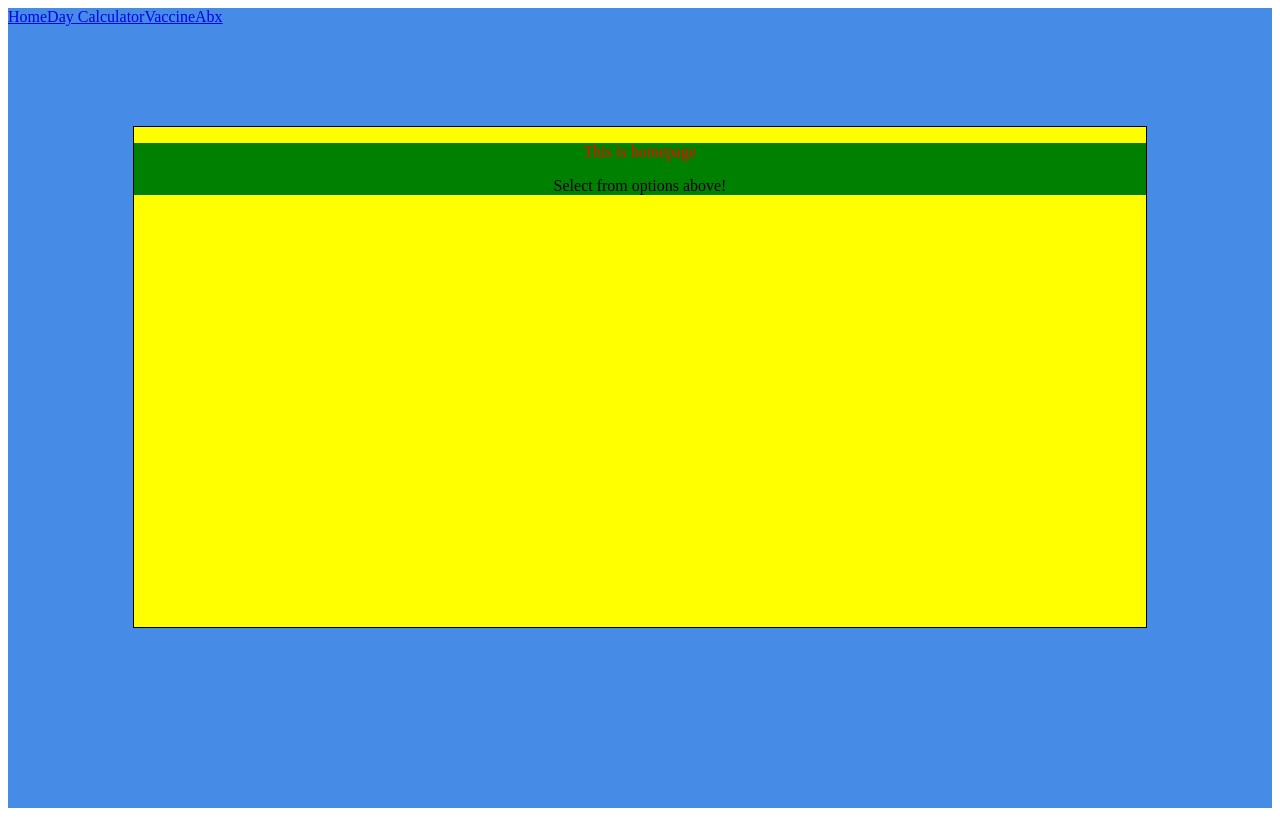
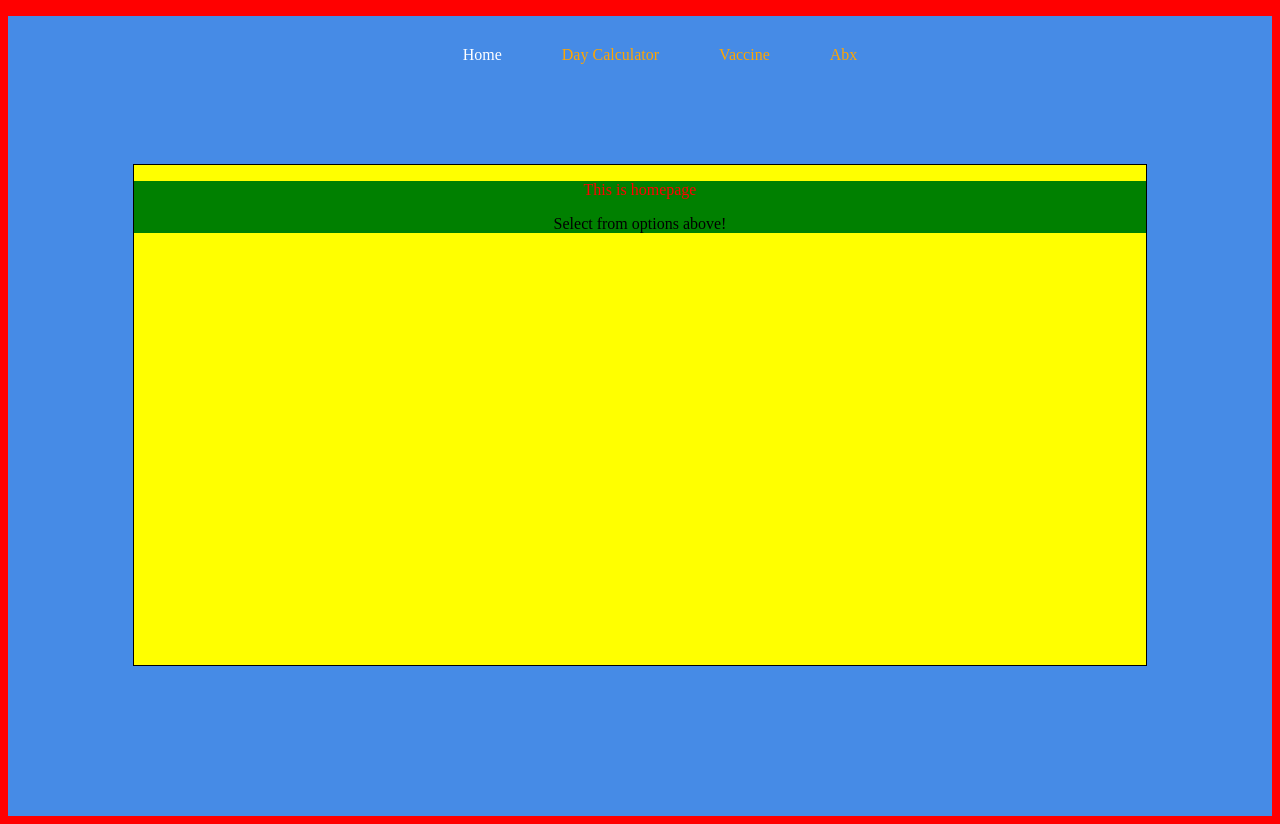
Before and after one commit to icyparkinson/rx-react, a React (Create React App) app: page / in a window 1280 px wide. Built offline with nearby package versions, Linux system fonts and the light colour scheme.

Commit message:
Fixed links and added styled components

```diff
--- a/package.json
+++ b/package.json
@@ -8,8 +8,10 @@
     "@testing-library/user-event": "^13.5.0",
     "react": "^18.1.0",
     "react-dom": "^18.1.0",
+    "react-router": "^6.3.0",
     "react-router-dom": "^6.3.0",
     "react-scripts": "5.0.1",
+    "styled-components": "^5.3.5",
     "web-vitals": "^2.1.4"
   },
   "scripts": {
--- a/public/index.html
+++ b/public/index.html
@@ -10,7 +10,7 @@
     />
     <title>Rx Buddy</title>
   </head>
-  <body>
+  <body style="background-color: red">
     <noscript>You need to enable JavaScript to run this app.</noscript>
     <div id="root"></div>
 
--- a/src/components/NavBar.js
+++ b/src/components/NavBar.js
@@ -1,13 +1,37 @@
 import React from "react"
 import { NavLink } from "react-router-dom"
+import styled from "styled-components"
+
+const StyledLink = styled.ul`
+
+    a.navbarItem.active{
+        color: white;
+    }
+
+    .navbarItem{
+        text-decoration: none;
+        color: orange;
+        padding: 0 30px;
+        line-height: 5px;
+        &:hover{
+            color: blue;
+            border-bottom: 2px solid blue;
+        }
+        }
+    }
+
+    `;
 
 const NavBar = () => {
+
+
     return(
-            // const navList = ["Home", "Day Calc", "Vaccine", "Abx"]
-        <nav>
+        <StyledLink>
+        <nav style = {{textAlign: "center", paddingTop: "30px"}}>
+
             <NavLink
             className = "navbarItem"
-            activeClassName = "is-active"
+            activeClassName = "isActive"
             to = "/"
             exact
             >
@@ -16,7 +40,7 @@ const NavBar = () => {
 
             <NavLink
             className = "navbarItem"
-            activeClassName = "is-active"
+            activeClassName = "isActive"
             to = "/daycalc"
             exact
             >
@@ -25,7 +49,7 @@ const NavBar = () => {
 
             <NavLink
             className = "navbarItem"
-            activeClassName = "is-active"
+            activeClassName = "isActive"
             to = "/vaccine"
             exact
             >
@@ -34,7 +58,7 @@ const NavBar = () => {
 
             <NavLink
             className = "navbarItem"
-            activeClassName = "is-active"
+            activeClassName = "isActive"
             to = "/abx"
             exact
             >
@@ -42,7 +66,7 @@ const NavBar = () => {
             </NavLink>
 
         </nav>
-
+        </StyledLink>
 
 
     )
```
Also changed, not shown: 1 other file (tests, documents, lock files or other folders).
